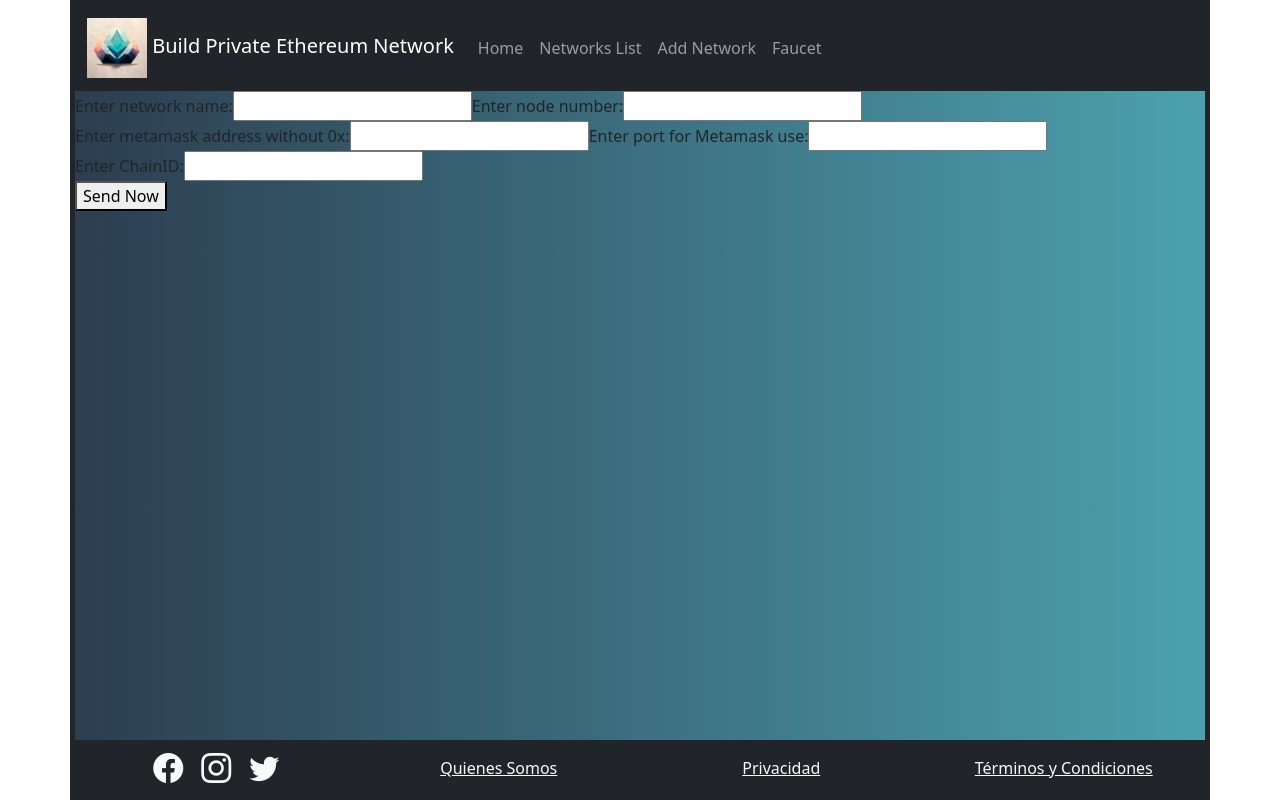
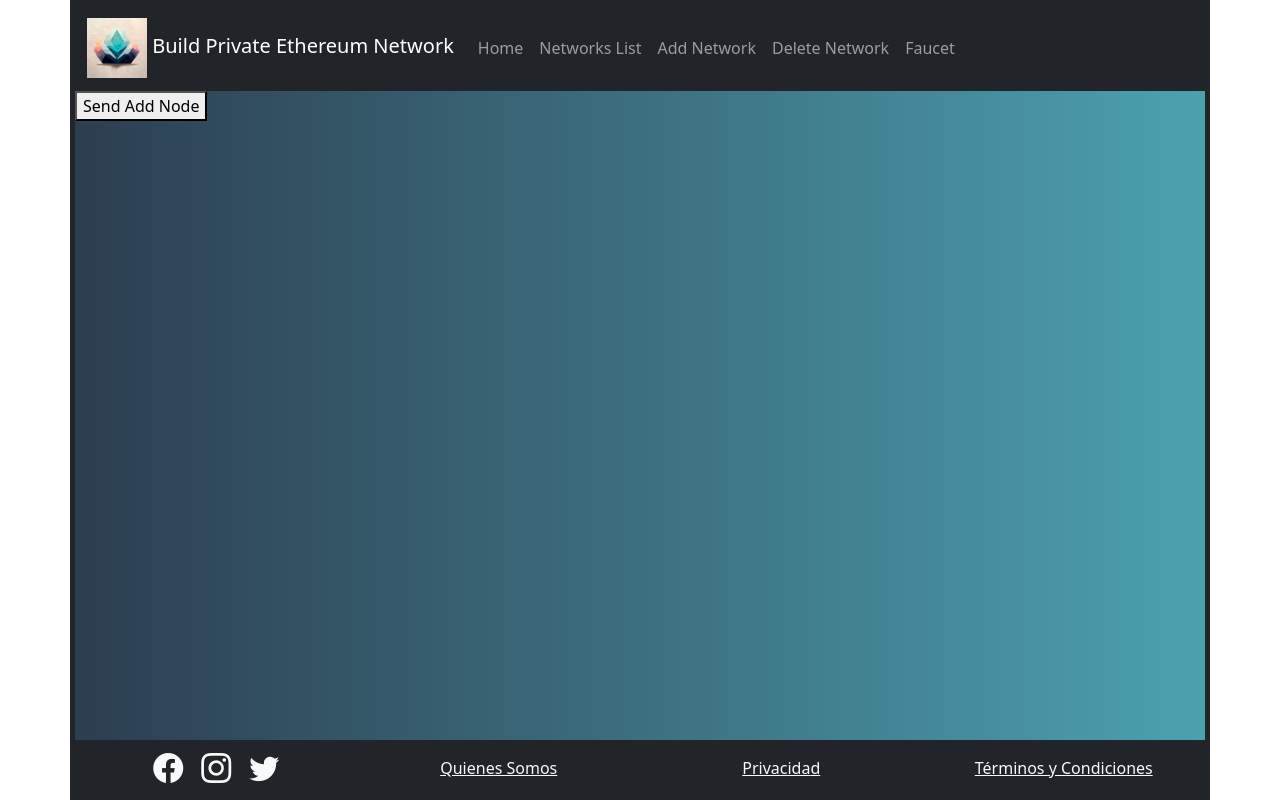
Before and after one commit to kikkobcn/ProyectoBase, a React (Vite) app in the folder frontend/: page /Form_add_network in a window 1280 px wide. Built offline with nearby package versions, Linux system fonts and the light colour scheme.

Commit message:
Se crearon las llamadas para delete que quedan a espera de resolución del profesor

```diff
--- a/frontend/src/App.jsx
+++ b/frontend/src/App.jsx
@@ -2,6 +2,7 @@ import { BrowserRouter, Route, Routes } from "react-router-dom";
 import { HomeBody } from "./components/HomeBody";
 import { NetworksBody } from "./components/NetworksBody";
 import { Form_add_network } from "./components/Form_add_network";
+import { Form_delete_network } from "./components/Form_delete_network";
 import { Form_Faucet } from "./components/Form_Faucet";
 import { Home } from "./Home";
 import { QueryClientProvider, QueryClient } from "react-query";
@@ -25,6 +26,10 @@ export const App = () => {
               element={<Form_add_network></Form_add_network>}
             ></Route>
             <Route
+              path="/Form_delete_network"
+              element={<Form_delete_network></Form_delete_network>}
+            ></Route>
+            <Route
               path="/Form_Faucet"
               element={<Form_Faucet></Form_Faucet>}
             ></Route>
--- a/frontend/src/components/Form_add_network.jsx
+++ b/frontend/src/components/Form_add_network.jsx
@@ -4,62 +4,70 @@ import { useState } from "react";
 import ReactDOM from "react-dom/client";
 
 export function Form_add_network() {
-  const [network, setNetwork] = useState("");
-  const [node, setNode] = useState("");
-  const [chainId, setChainId] = useState("");
-  const [metamaskid, setMetamask] = useState("");
-  const [metamaskport, setMetamaskport] = useState("");
+  // const [network, setNetwork] = useState("");
+  // const [node, setNode] = useState("");
+  // const [chainId, setChainId] = useState("");
+  // const [metamaskid, setMetamask] = useState("");
+  // const [metamaskport, setMetamaskport] = useState("");
   return (
-    <form action="http://localhost:3333/network/create/" method="post">
-      <label>
-        Enter network name:
-        <input
-          type="text"
-          value={network}
-          onChange={(e) => setNetwork(e.target.value)}
-        />
-      </label>
-      <label>
-        Enter node number:
-        <input
-          type="text"
-          value={node}
-          onChange={(e) => setNode(e.target.value)}
-        />
-      </label>
-      <label>
-        Enter metamask address without 0x:
-        <input
-          type="text"
-          value={metamaskid}
-          onChange={(e) => setMetamask(e.target.value)}
-        />
-      </label>
-      <label>
-        Enter port for Metamask use:
-        <input
-          type="text"
-          value={metamaskport}
-          onChange={(e) => setMetamaskport(e.target.value)}
-        />
-      </label>
-      <label>
-        Enter ChainID:
-        <input
-          type="text"
-          value={chainId}
-          onChange={(e) => setChainId(e.target.value)}
-        />
-      </label>
-      <div>
-        <button> Send Now</button>
-      </div>
+    // <form action="http://localhost:3333/network/create/" method="post">
+    //   <label>
+    //     Enter network name:
+    //     <input
+    //       type="text"
+    //       value={network}
+    //       onChange={(e) => setNetwork(e.target.value)}
+    //     />
+    //   </label>
+    //   <label>
+    //     Enter node number:
+    //     <input
+    //       type="text"
+    //       value={node}
+    //       onChange={(e) => setNode(e.target.value)}
+    //     />
+    //   </label>
+    //   <label>
+    //     Enter metamask address without 0x:
+    //     <input
+    //       type="text"
+    //       value={metamaskid}
+    //       onChange={(e) => setMetamask(e.target.value)}
+    //     />
+    //   </label>
+    //   <label>
+    //     Enter port for Metamask use:
+    //     <input
+    //       type="text"
+    //       value={metamaskport}
+    //       onChange={(e) => setMetamaskport(e.target.value)}
+    //     />
+    //   </label>
+    //   <label>
+    //     Enter ChainID:
+    //     <input
+    //       type="text"
+    //       value={chainId}
+    //       onChange={(e) => setChainId(e.target.value)}
+    //     />
+    //   </label>
+    //   <div>
+    //     <button> Send Now</button>
+    //   </div>
+    // </form>
+    //Esta funciona para la red
+    // <form
+    //   action="http://localhost:3333/networkweb/create/1989/1/0bD7e56e2216450828E127ad2235B77e52C0fcb2/9666/10000"
+    //   method="post">
+    //   <div>
+    //     <button>Send Add Network</button>
+    //   </div>
+    // </form>
+     <form action="http://localhost:3333/networkweb/add/1989/3" method="post">
+       <div>
+        <button>Send Add Node</button>
+       </div>
     </form>
-    // <form action="http://localhost:3333/networkweb/create/5/1/0bD7e56e2216450828E127ad2235B77e52C0fcb2/9666/10000" method="post">
-    //    <div>
-    //      <button>Send Hardcoded</button>
-    //    </div>
-    // </form>
   );
 }
 
--- /dev/null
+++ b/frontend/src/components/Form_delete_network.jsx
@@ -0,0 +1,16 @@
+import Button from "react-bootstrap/Button";
+import Form from "react-bootstrap/Form";
+import { useState } from "react";
+import ReactDOM from "react-dom/client";
+
+export function Form_delete_network() {
+  return (
+    <form action="http://localhost:3333/delete/network/1946" method="delete">
+      <div>
+        <button>Send Hardcoded</button>
+      </div>
+    </form>
+  );
+}
+
+export default Form_delete_network;
--- a/frontend/src/components/Header.jsx
+++ b/frontend/src/components/Header.jsx
@@ -31,6 +31,9 @@ export const Header = () => {
               <Nav.Link as={Link} to="/Form_add_network">
                 Add Network
               </Nav.Link>
+              <Nav.Link as={Link} to="/Form_delete_network">
+                Delete Network
+              </Nav.Link>
               <Nav.Link as={Link} to="/Form_Faucet">
                 Faucet
               </Nav.Link>
--- a/frontend/src/components/NetworksBody.jsx
+++ b/frontend/src/components/NetworksBody.jsx
@@ -29,7 +29,12 @@ export const NetworksBody = () => {
                 <p>
                     <button type="button" className="btn btn-light btn-sm m-2">Add Network</button>
                 </p>
-                </div>
+            </div>
+            <div className='text-end'>
+                <p>
+                    <button type="button" className="btn btn-light btn-sm m-2">Delete Network</button>
+                </p>
+            </div>
             <Table borderless className='text-left' id='networks-table'>
                 <thead>
                     <tr>
```
Also changed, not shown: 2 other files (tests, documents, lock files or other folders).
